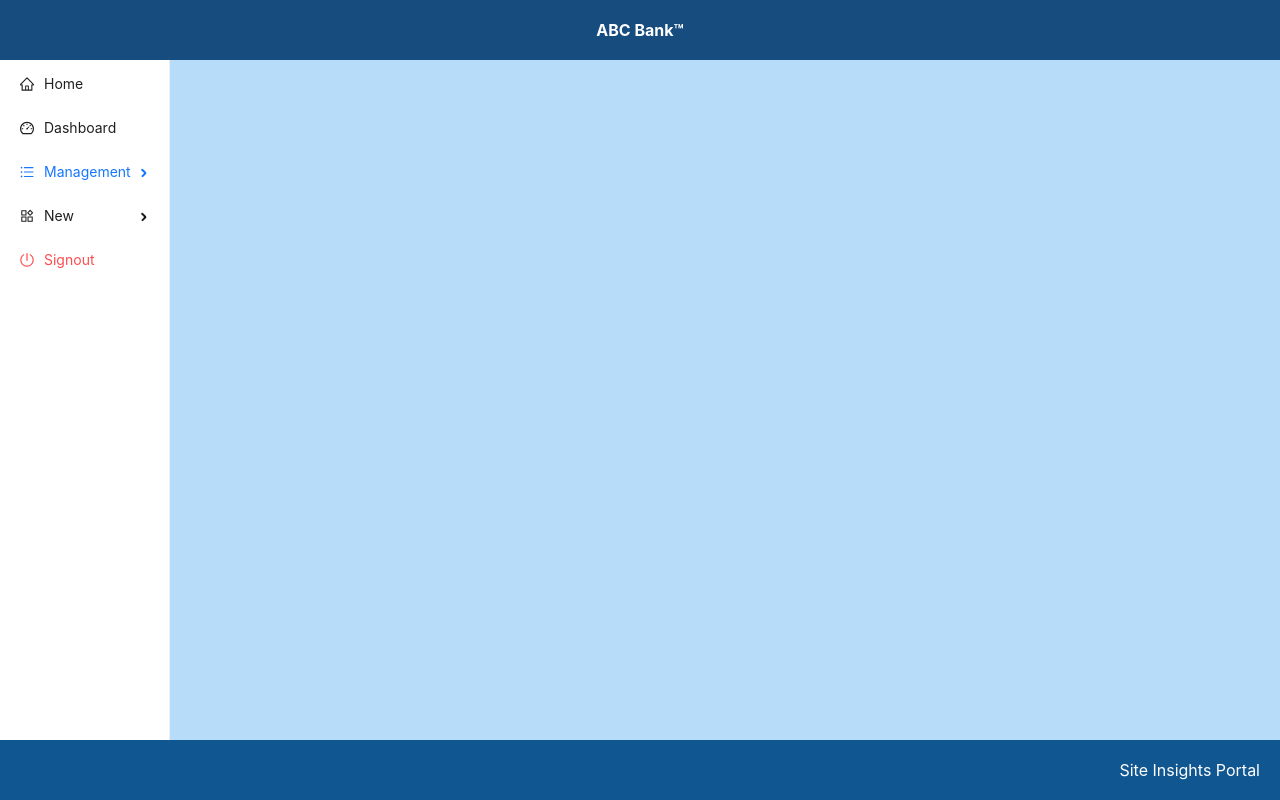
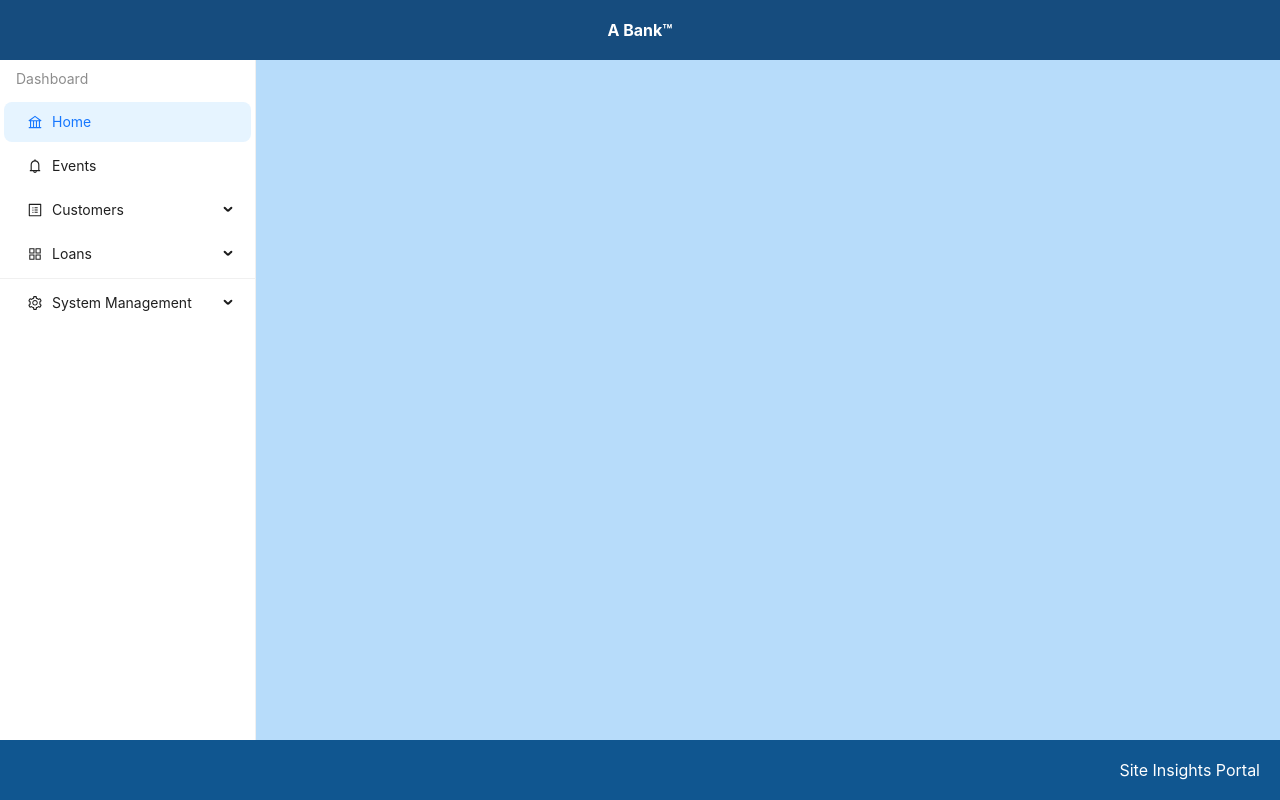
Before and after one commit to pasindu-22/database-project-frontend, a React (Create React App) app: page /management in a window 1280 px wide. Built offline with nearby package versions, Linux system fonts and the light colour scheme.

Commit message:
UI Update

```diff
--- a/public/index.html
+++ b/public/index.html
@@ -24,7 +24,7 @@
       work correctly both with client-side routing and a non-root public URL.
       Learn how to configure a non-root public URL by running `npm run build`.
     -->
-    <title>React App</title>
+    <title>The A Bank</title>
   </head>
   <body>
     <noscript>You need to enable JavaScript to run this app.</noscript>
--- a/src/App.js
+++ b/src/App.js
@@ -8,6 +8,7 @@ import Footer from './components/Layout/Footer';
 import AuthRoutes from './routes/AuthRoutes';
 import ManagementRoutes from './routes/ManagementRoutes';
 import AppRoutes from './routes/AppRoutes';
+import CustomerRoutes from './routes/CustomerRoutes';
 
 function App() {
   return (
@@ -30,6 +31,7 @@ function Content() {
     <Routes>
         <Route path="/auth/*" element={<AuthRoutes />} />
         <Route path="/management/*" element={<ManagementRoutes />} />
+        <Route path="/customers/*" element={<CustomerRoutes/>} />
         <Route path="/app/*" element={<AppRoutes />} />
     </Routes>
   </div>
--- a/src/components/Layout/Header.js
+++ b/src/components/Layout/Header.js
@@ -8,7 +8,7 @@ function Header() {
       alignItems:"center",
       fontWeight:"bold"
     }}
-      >ABC Bank™</div>;
+      >A Bank™</div>;
 }
 
 export default Header;
--- a/src/components/Layout/SideMenu.js
+++ b/src/components/Layout/SideMenu.js
@@ -1,62 +1,155 @@
 import React from 'react';
-import {useNavigate} from 'react-router-dom';
-import "antd/dist/reset.css";
-import {Menu} from "antd";
-import {
-  DashboardOutlined,
-  HomeOutlined,
-  UnorderedListOutlined,
-  PoweroffOutlined,
-  ProductOutlined ,
-} from "@ant-design/icons/lib/icons";
+import { BankOutlined, ProfileOutlined, BellOutlined,AppstoreOutlined,GroupOutlined, UserAddOutlined, MailOutlined, SettingOutlined ,AlertOutlined ,TeamOutlined, ToolOutlined} from '@ant-design/icons';
+import { Menu } from 'antd';
+import { useNavigate } from 'react-router-dom';
 
-function SideMenu() {
-    const navigate = useNavigate();
-    return (
-      <Menu
-        onClick={({key})=> {
-          if (key === "signout") {
-            // implement signout logic
-          } else {
-            navigate(key);
-          }
-         }}
-        defaultSelectedKeys={[window.location.pathname]}  //prop to set the default selected menu item
-        items={[
+const items = [
+    {
+        key: '/app/dashboard',
+        label: 'Dashboard',
+        type: 'group',
+        children: [
           {
-            label:"Home",
-            key:"/app/home",
-            icon: <HomeOutlined/>},
+            key: '/app/home',
+            label: 'Home',
+            icon: <BankOutlined />,
+          },
           {
-            label:"Dashboard",
-            key:"/app/dashboard",
-            icon: <DashboardOutlined/>},
+            key: '/app/dashboard/events',
+            label: 'Events',
+            icon: <BellOutlined />,
+          },
+        ],
+      },
+    {
+    key: '/customers/',
+    label: 'Customers',
+    icon: <ProfileOutlined  />,
+    children: [
+      {
+        key: '/customers/',
+        label: 'Individual',
+        type: 'group',
+        children: [
           {
-            label:"Management",
-            key:"/management",
-            icon: <UnorderedListOutlined/>,
-            children: [
-            {label: "Managers", key:"/management/managers"},
-            {label: "Branches", key:"/management/branches"},
-          ]},
+            key: '/customers/new',
+            label: 'New Customer',
+          },
           {
-              label:"New",
-              key:"/management/new",
-              icon: <ProductOutlined />,
-              children: [
-              {label: "Manager", key:"/management/new/manager"},
-              {label: "Branch", key:"/management/new/branch"},
-              {label: "Customer", key:"/management/new/customer"},
-          ]},
+            key: '/customers/existing',
+            label: 'Existing Customer',
+          },
+        ],
+      },
+      {
+        key: '/customers/business',
+        label: 'Business',
+        icon: <GroupOutlined />,
+        type: 'group',
+        children: [
           {
-            label:"Signout",
-            key:"/app/signout",
-            icon: <PoweroffOutlined/>,
-            danger: true},
-        ]}>
+            key: '/customers/business/new',
+            label: 'New Customer',
+          },
+          {
+            key: '/customers/business/existing',
+            label: 'Existing Customer',
+          },
+        ],
+      },
+    ],
+  },
+  {
+    key: '/app/loans',
+    label: 'Loans',
+    icon: <AppstoreOutlined />,
+    children: [
+      {
+        key: '/app/loans/individual',
+        label: 'Individual',
+      },
+      {
+        key: '/app/loans/business',
+        label: 'Business',
+      },
+      {
+        key: '/app/loans/submenu',
+        label: 'Submenu',
+        children: [
+          {
+            key: '/app/loans/option7',
+            label: 'Option 7',
+          },
+          {
+            key: '/app/loans/option8',
+            label: 'Option 8',
+          },
+        ],
+      },
+    ],
+  },
+  {
+    type: 'divider',
+  },
+  {
+    key: '/app/system-management',
+    label: 'System Management',
+    icon: <SettingOutlined />,
+    children: [
+      {
+        key: '/management/new/manager',
+        label: 'New',
+        icon: <UserAddOutlined />,
+        children: [
+            {
+                key: '/management/new/manager',
+                label: 'Manager',
+            },
+            {
+                key: '/management/new/branch',
+                label: 'Branch',
+            },
+            ],
+      },
+      {
+        key: '/app/system-management/employee',
+        label: 'Employee Management',
+        icon : <ToolOutlined />,
+      },
+      {
+        key: '/app/system-management/teams',
+        label: 'Teams',
+        icon: <TeamOutlined />,
+      },
+      {
+        key: '/app/system-management/logs',
+        label: 'System Logs',
+        icon: <AlertOutlined />,
+      },
+    ],
+  },
+];
 
-        </Menu> );
+const SideMenu1 = () => {
+  const navigate = useNavigate();
 
-  }
+  const onClick = (e) => {
+    console.log('click ', e);
+    navigate(e.key);  // Use navigate to change the route
+  };
 
-export default SideMenu;
+  return (
+    <Menu
+      onClick={onClick}
+      style={{
+        width: 256,
+      }}
+      defaultSelectedKeys={['/app/home']}
+      defaultOpenKeys={['/app/dashboard']}
+      mode="inline"
+      items={items}
+    />
+  );
+};
+
+export default SideMenu1;
--- /dev/null
+++ b/src/routes/CustomerRoutes.js
@@ -0,0 +1,18 @@
+import React from 'react';
+import { Routes,Route } from 'react-router-dom';
+import ManagerList from '../components/Lists/ManagerList';
+import CustomerForm from '../components/Forms/CustomerForm';
+
+function CustomerRoutes() {
+  return (
+  <Routes>
+      <Route path="/new" element={<CustomerForm />} />
+      <Route path="/existing" element={<ManagerList />} />
+      <Route path="/bussiness/new" element={<ManagerList />} />
+      <Route path="/bussiness/existing" element={<ManagerList />} />
+
+  </Routes>
+  );
+}
+
+export default CustomerRoutes;
--- a/src/routes/ManagementRoutes.js
+++ b/src/routes/ManagementRoutes.js
@@ -4,14 +4,12 @@ import AdminForm from '../components/Forms/AdminForm';
 import BranchForm from '../components/Forms/BranchForm';
 import ManagerList from '../components/Lists/ManagerList';
 import BranchList from '../components/Lists/BranchList';
-import CustomerForm from '../components/Forms/CustomerForm';
 
 function ManagementRoutes() {
   return (
   <Routes>
       <Route path="/new/manager" element={<AdminForm />} />
       <Route path="/new/branch" element={<BranchForm />} />
-      <Route path="/new/customer" element={<CustomerForm />} />
       <Route path="/managers" element={<ManagerList />} />
       <Route path="/branches" element={<BranchList />} />
   </Routes>
```
Also changed, not shown: src/components/Layout/SideMenu-Old.js (added, +62 -0 lines).
